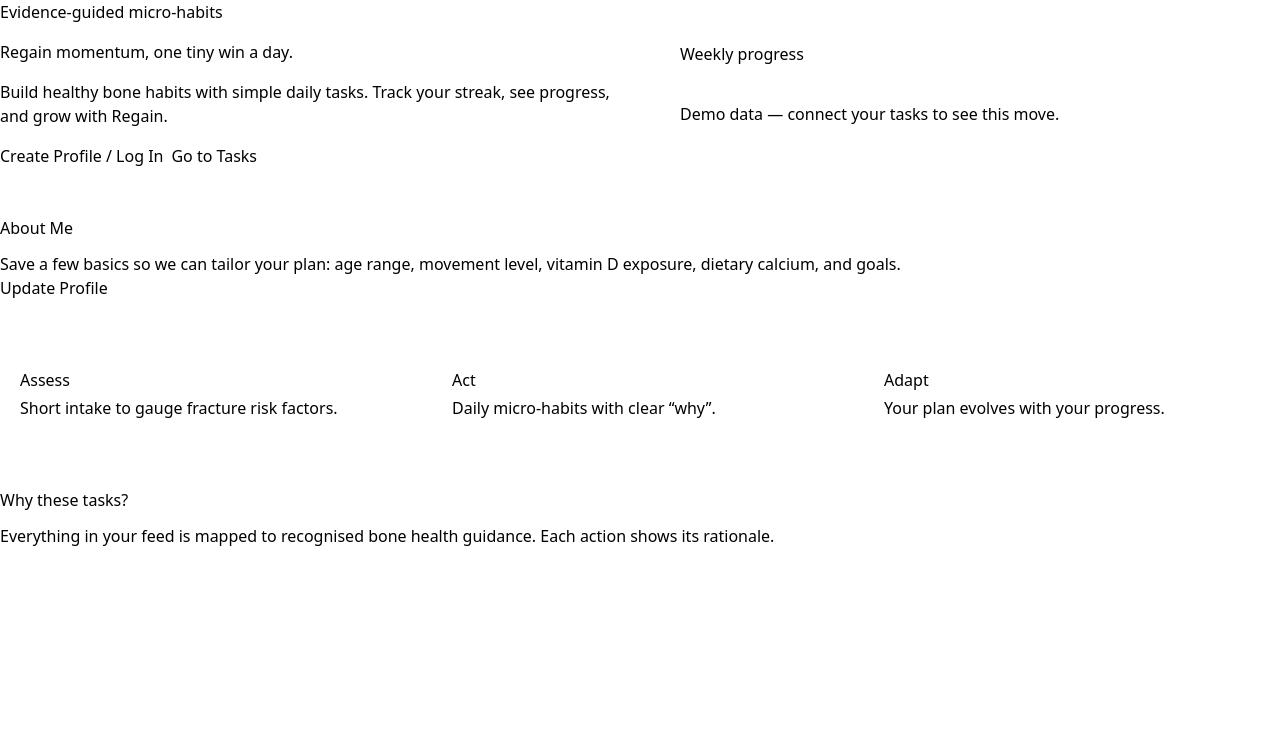
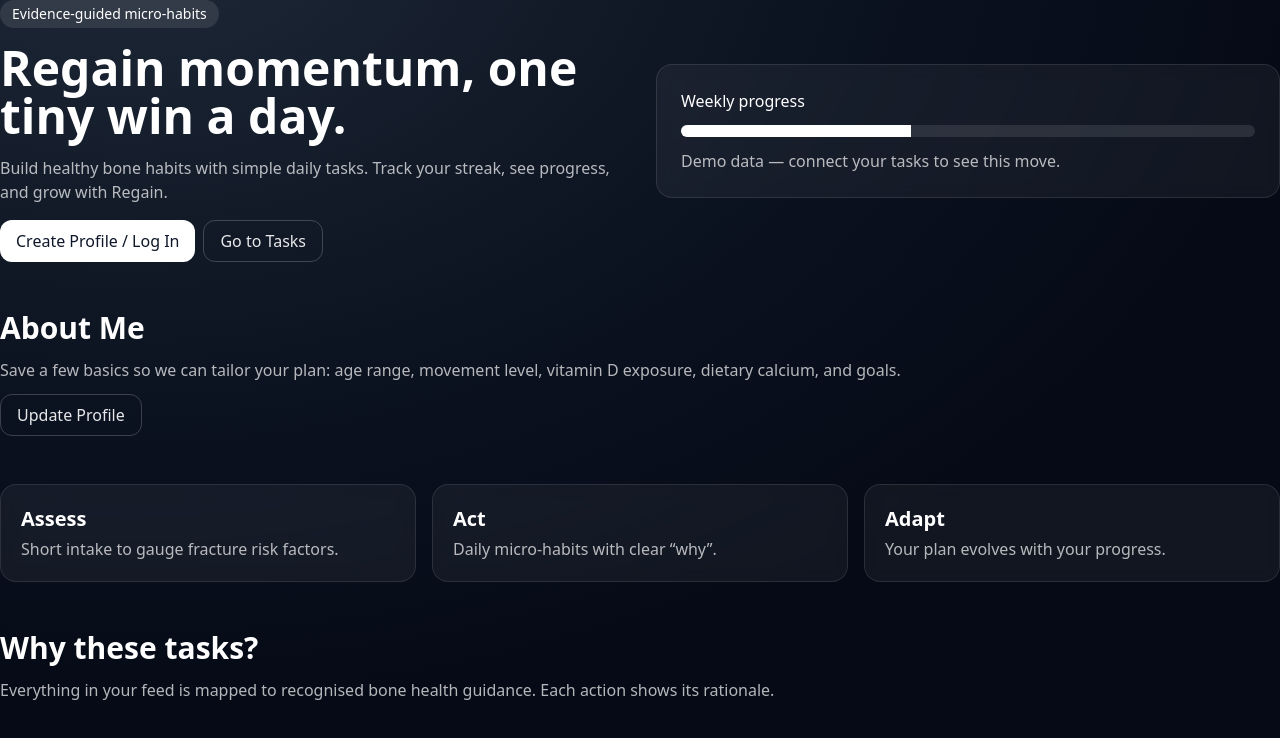
Before and after one commit to shivanamdeo23-cpu/regain, a Next.js app: page / in a window 1280 px wide. Shown: the top 738 px of the page. Built offline with nearby package versions, Linux system fonts and the light colour scheme.

Commit message:
Update globals.css

```diff
--- a/styles/globals.css
+++ b/styles/globals.css
@@ -2,5 +2,27 @@
 @tailwind components;
 @tailwind utilities;
 
-/* custom resets or styles can go here */
+/* App look & feel */
 html, body { height: 100%; }
+body {
+  @apply bg-ink text-white antialiased;
+  background: radial-gradient(1200px 800px at 10% -10%, #1f2937 0%, #0b1220 60%, #050a16 100%);
+}
+
+/* Reusable UI tokens mapped to Tailwind primitives */
+@layer components {
+  .h1 { @apply text-4xl md:text-5xl font-extrabold leading-tight; }
+  .h2 { @apply text-2xl md:text-3xl font-semibold; }
+  .h3 { @apply text-xl font-semibold; }
+  .muted { @apply text-white/70; }
+
+  .badge { @apply inline-flex items-center rounded-full bg-white/10 px-3 py-1 text-sm; }
+
+  .btn-primary { @apply inline-flex items-center justify-center rounded-xl px-4 py-2 bg-white text-ink font-medium hover:bg-white/90 transition; }
+  .btn-ghost { @apply inline-flex items-center justify-center rounded-xl px-4 py-2 border border-white/20 hover:border-white/40 text-white/90; }
+
+  .card { @apply rounded-2xl bg-white/5 border border-white/10 backdrop-blur; }
+}
+
+/* Optional container spacing for your page wrapper */
+.app-shell { @apply max-w-5xl mx-auto px-4 py-10; }
```
